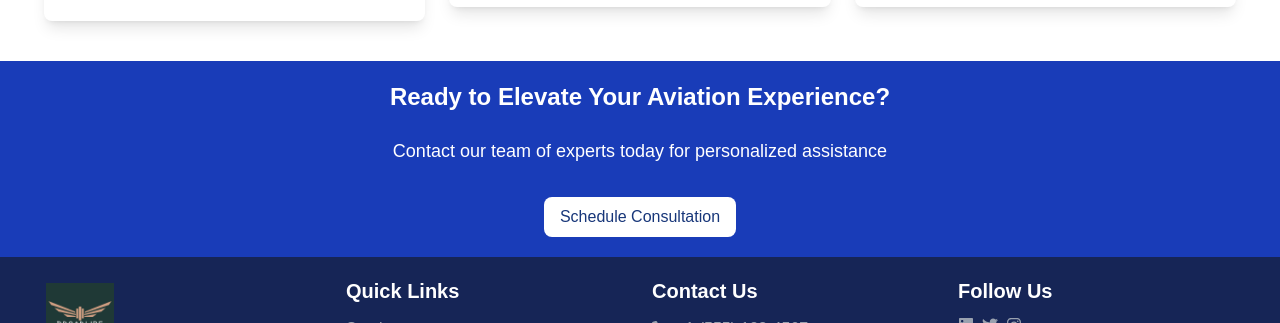
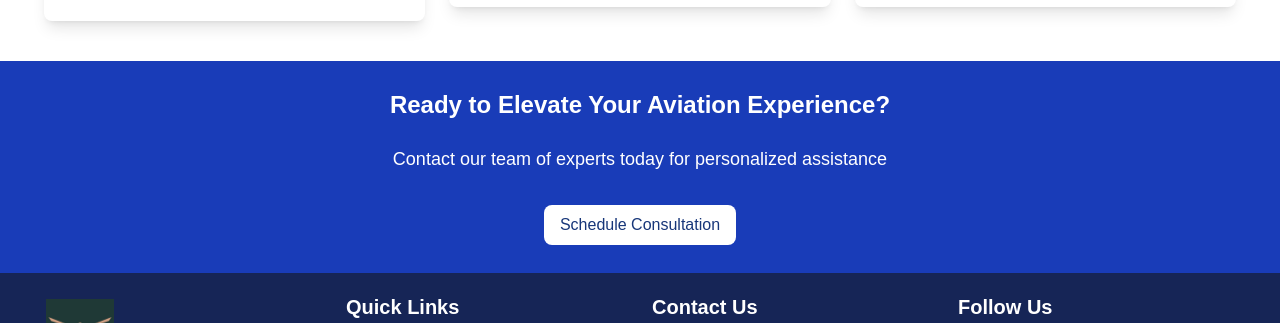
Before and after one commit to iOtele/git-broadline, a React (Vite) app: page / in a window 1280 px wide. Shown: the part 1656-1979 px from the top of the page. Built offline with nearby package versions, Linux system fonts and the light colour scheme; a web font is replaced by a local one.

Commit message:
Second commit

```diff
--- a/src/Component/Consultation.jsx
+++ b/src/Component/Consultation.jsx
@@ -2,7 +2,7 @@
 
 const Consultation = () => {
   return (
-    <div className="bg-blue-800 flex flex-col items-center justify-center text-white p-5 sm:px-10">
+    <div className="bg-blue-800 flex flex-col items-center justify-center text-white p-7 sm:px-11">
       <h2 className="text-2xl font-semibold">
         Ready to Elevate Your Aviation Experience?
       </h2>
```
